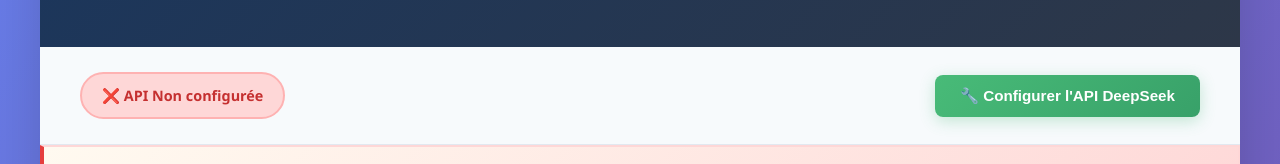
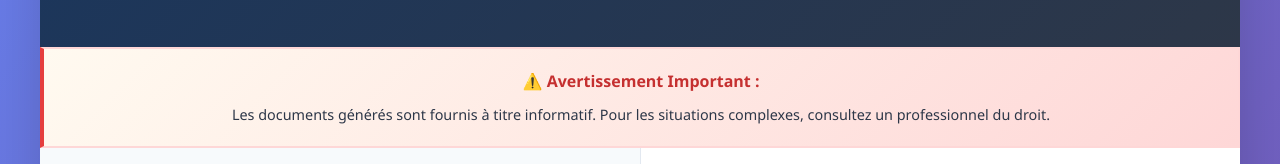
Before and after one commit to helloyouhsb-dot/AssitantRH, a website: page index.html in a window 1280 px wide. Shown: the part 198-362 px from the top of the page. Drawn offline with Linux system fonts and the light colour scheme; files whose address does not match are found by name.

Commit message:
Update index.html

```diff
--- a/index.html
+++ b/index.html
@@ -17,14 +17,6 @@
             <h1>🤖 RHAI - Assistant RH Intelligent</h1>
             <p>Générez vos documents RH conformes en 2 minutes avec l'IA</p>
         </header>
-
-        <!-- Configuration API -->
-        <div class="api-config">
-            <span id="apiStatus" class="api-status">❌ API Non configurée</span>
-            <button type="button" id="configAPI" class="config-btn">
-                🔧 Configurer l'API DeepSeek
-            </button>
-        </div>
 
         <!-- Avertissement juridique -->
         <div class="legal-warning">
```
